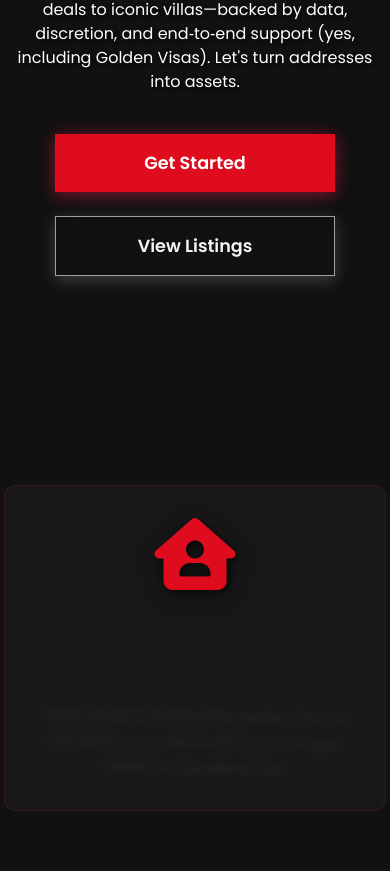
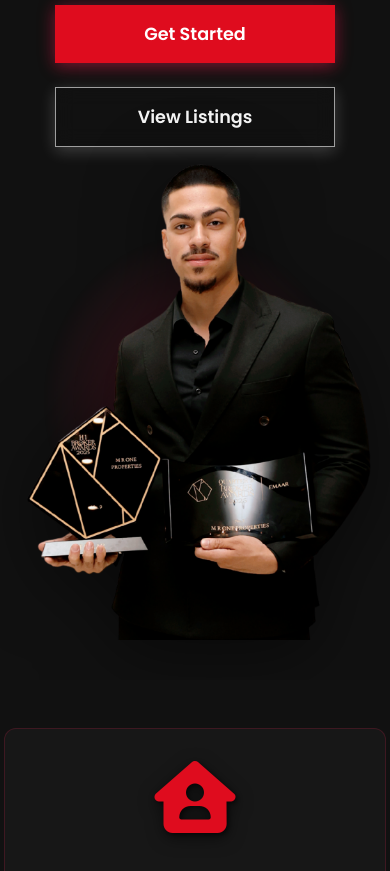
Before and after one commit to leadrives/ahamad-angular-app, a React (Create React App) app: page / in a window 390 px wide. Shown: the part 1342-2213 px from the top of the page. Built offline with nearby package versions, Linux system fonts and the light colour scheme.

Commit message:
Fix hero section: restore image visibility, proper padding, responsive sizing for mobile and desktop

```diff
--- a/src/mobile-fix.css
+++ b/src/mobile-fix.css
@@ -57,25 +57,30 @@ body {
   box-sizing: border-box;
 }
 
-/* 5. Mobile Typography */
+/* 5. Mobile Typography - Less Aggressive */
 @media (max-width: 767.98px) {
-  h1, .h1, .display-1, .display-2 {
-    font-size: var(--mobile-h1) !important;
+  h1, .h1 {
+    font-size: clamp(28px, 7vw, 42px);
+    line-height: 1.2;
+  }
+
+  .display-1, .display-2 {
+    font-size: clamp(32px, 8vw, 48px);
+    line-height: 1.1;
+  }
+
+  h2, .h2, .display-3, .display-4 {
+    font-size: clamp(24px, 6vw, 32px);
     line-height: 1.3;
   }
 
-  h2, .h2, .display-3, .display-4 {
-    font-size: var(--mobile-h2) !important;
-    line-height: 1.4;
-  }
-
   h3, .h3, .display-5 {
-    font-size: var(--mobile-h3) !important;
+    font-size: clamp(20px, 5vw, 28px);
     line-height: 1.4;
   }
 
   p, .lead {
-    font-size: var(--mobile-base-font) !important;
+    font-size: clamp(16px, 4vw, 18px);
     line-height: 1.6;
   }
 }
@@ -129,23 +134,33 @@ body {
   }
 }
 
-/* 8. Mobile Hero Section Fix */
+/* 8. Mobile Hero Section Fix - Less Aggressive */
 @media (max-width: 767.98px) {
   .hero {
-    padding-top: clamp(80px, 20vw, 120px) !important;
-    padding-bottom: clamp(40px, 10vw, 60px) !important;
+    padding-top: clamp(100px, 15vh, 130px);
+    padding-bottom: clamp(60px, 8vh, 80px);
     min-height: 100vh;
-    overflow: hidden;
+    overflow-x: hidden;
+    overflow-y: visible;
   }
 
   .hero .container,
   .hero .container-fluid {
-    padding-top: var(--mobile-padding);
+    padding-top: 20px;
+    max-width: 100%;
   }
 
   .hero-img {
-    max-height: clamp(300px, 60vw, 500px) !important;
-    margin: var(--mobile-margin) auto !important;
+    max-height: clamp(400px, 50vh, 600px);
+    width: 100%;
+    object-fit: contain;
+    margin: 20px auto;
+  }
+
+  .hero-image-container {
+    padding: 20px 15px;
+    max-height: 70vh;
+    overflow: visible;
   }
 }
 
--- a/src/style.css
+++ b/src/style.css
@@ -456,14 +456,16 @@ img {
 
 /* 5) Hero Section */
 .hero {
-  /* offset for fixed navbar - adjusted for reference navbar height */
-  padding-top: 15px;
+  /* offset for fixed navbar - adjusted for proper navbar height */
+  padding-top: 120px;
+  padding-bottom: 60px;
   min-height: 100vh;
   background-color: var(--hero-bg-color);
   display: flex;
   align-items: center;
   position: relative;
-  overflow: hidden;
+  overflow-x: hidden;
+  overflow-y: visible;
   z-index: 1;
 }
 
@@ -1299,11 +1301,63 @@ img {
     margin: 0.5rem auto;
   }
 
-  /* Hide the image element on mobile since we're using background */
+  /* Show the hero image on mobile with proper styling */
   .hero-img {
-    display: none;
-  }
-}/* Services Section - Ensure proper stacking */
+    display: block;
+    max-height: 400px;
+    width: 100%;
+    object-fit: contain;
+    margin: 20px auto;
+  }
+
+  .hero-image-container {
+    position: relative;
+    width: 100%;
+    display: flex;
+    justify-content: center;
+    align-items: center;
+    padding: 20px 15px;
+    overflow: visible;
+  }
+}
+
+/* Desktop Hero Section Enhancement */
+@media (min-width: 768px) {
+  .hero-img {
+    display: block;
+    max-height: 700px;
+    width: 100%;
+    object-fit: contain;
+    margin: 0 auto;
+    filter: drop-shadow(0 10px 30px rgba(0,0,0,0.5));
+    border-radius: 12px;
+  }
+
+  .hero-image-container {
+    position: relative;
+    width: 100%;
+    display: flex;
+    justify-content: center;
+    align-items: center;
+    padding: 40px 20px;
+    overflow: visible;
+  }
+}
+
+/* Large Desktop Hero Enhancement */
+@media (min-width: 992px) {
+  .hero-img {
+    max-height: 800px;
+    transform: scale(1.1);
+    transition: transform 0.3s ease;
+  }
+
+  .hero-image-container {
+    padding: 60px 30px;
+  }
+}
+
+/* Services Section - Ensure proper stacking */
 .services-section {
   background-color: var(--bg-dark);
   padding: 0;
```
